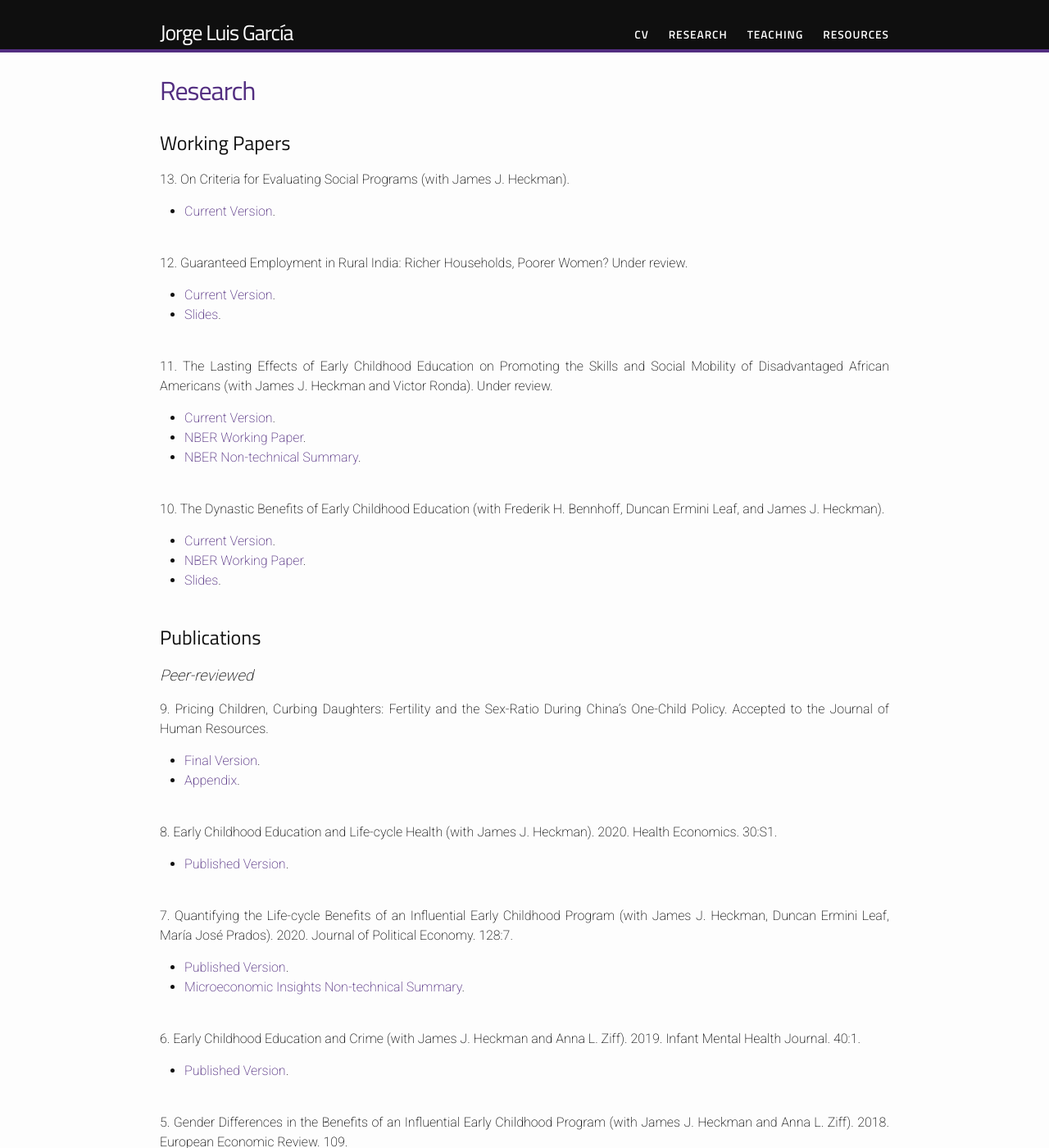
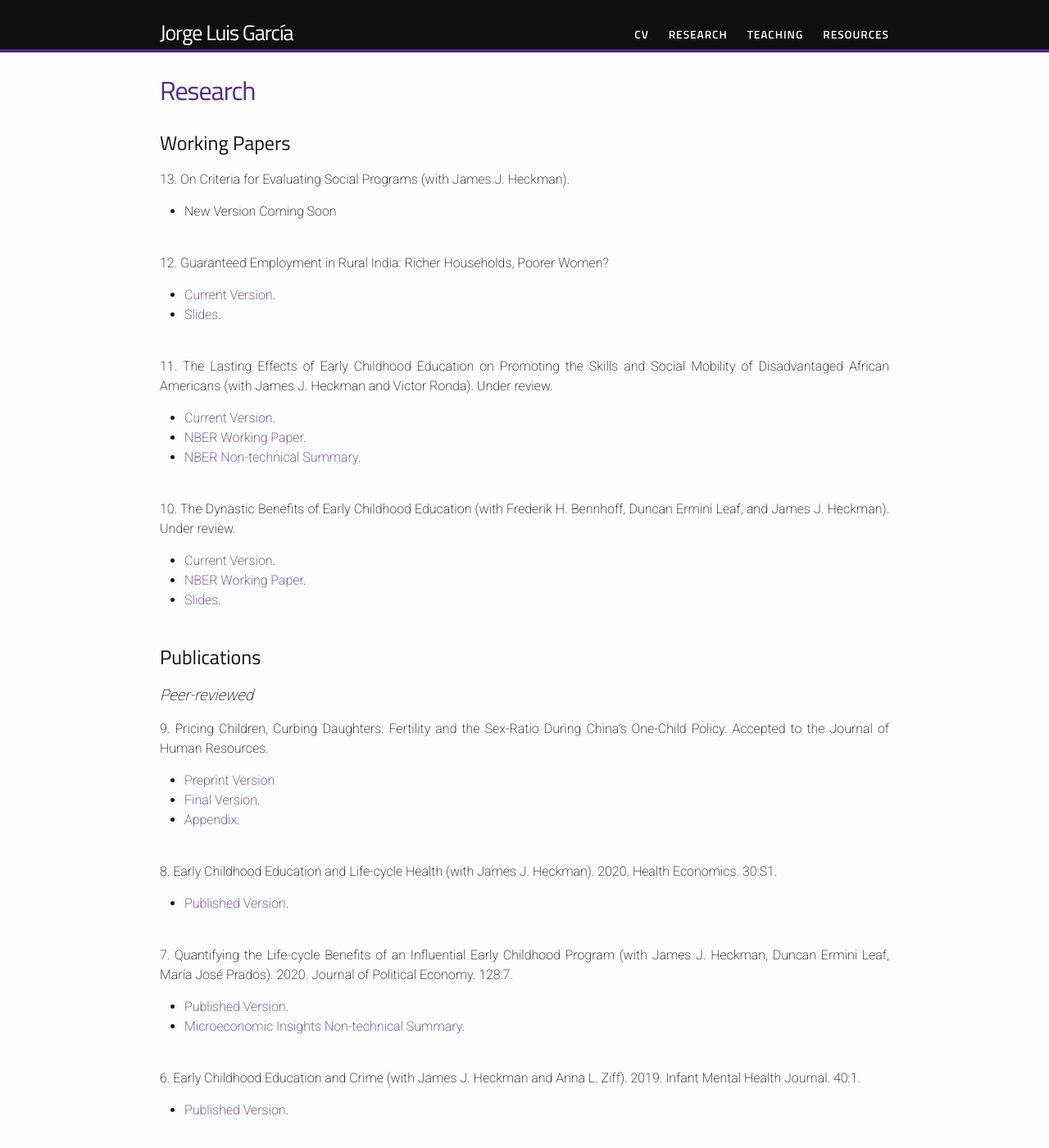
Before and after one commit to jorgelgarcia/jorgelgarcia.github.io, a Jekyll site: the page built from research.md, in a window 1280 px wide and 1400 px high. Shown: the whole window at 82% size. Built offline with Jekyll 4.4.1, drawn with Linux system fonts in a browser that asks for light colours; nearby versions of some CDN libraries; some web fonts are replaced.

Commit message:
update research, cba ready

```diff
--- a/research.md
+++ b/research.md
@@ -7,11 +7,11 @@
 ## Working Papers
 
 13\. On Criteria for Evaluating Social Programs (with James J. Heckman).
-* [Current Version](https://www.dropbox.com/s/hi71yrtyiruer3j/hendresk_note.pdf?dl=0).
+* New Version Coming Soon
 <br/>
 <br/>
 
-12\. Guaranteed Employment in Rural India: Richer Households, Poorer Women? Under review.
+12\. Guaranteed Employment in Rural India: Richer Households, Poorer Women?
 * [Current Version](https://www.dropbox.com/s/quxjl4u849zl557/gem_paper_03072022a_jlg.pdf?dl=0).
 * [Slides](https://www.dropbox.com/s/yfg0iwq3f0ubi5d/gem_slides_03072022a_jlg.pdf?dl=0).
 <br/>
@@ -35,6 +35,7 @@
 ### Peer-reviewed
 
 9\. Pricing Children, Curbing Daughters: Fertility and the Sex-Ratio During China's One-Child Policy. Accepted to the Journal of Human Resources.
+* [Preprint Version](http://jhr.uwpress.org/content/early/2022/03/31/jhr.0820-11118R1.full.pdf+html)
 * [Final Version](https://www.dropbox.com/s/19rvs85us3fssyj/pricingchildren_paper_02252022a_jlg.pdf?dl=0).
 * [Appendix](https://www.dropbox.com/s/lunjmsbd6bjgspi/pricingchildren_appendix_02252022a_jlg.pdf?dl=0).
 <br/>
```
Also changed, not shown: other parts of research.md (+3 -3 lines).
